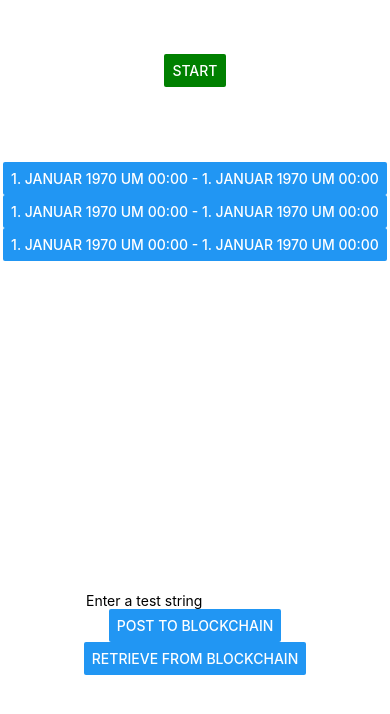
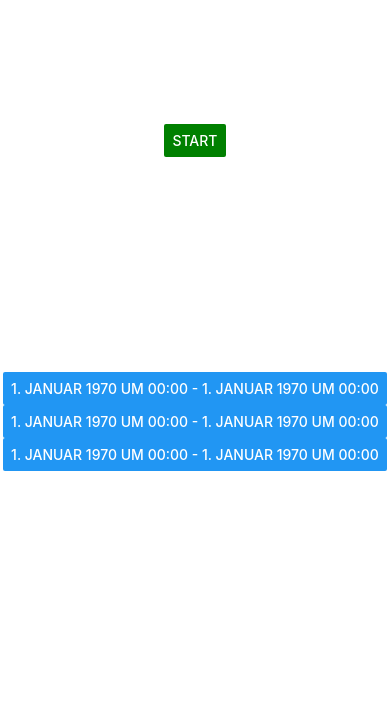
Before and after one commit to scray/logbook-app, a React Native app in the folder frontend/: screen / in a window 390 px wide. Shown: the top 714 px of the page. Built offline with nearby package versions, Linux system fonts and the light colour scheme.

Commit message:
#1 docs: added a readme

```diff
--- a/frontend/App.tsx
+++ b/frontend/App.tsx
@@ -7,7 +7,9 @@ export default function App() {
     return (
         <View style={styles.container}>
             <Overview/>
-            <BlockchainRestTestComponent/>
+            {
+                // <BlockchainRestTestComponent/>
+            }
             <StatusBar style="auto"/>
         </View>
     );
```
Also changed, not shown: 1 other file (tests, documents, lock files or other folders).
